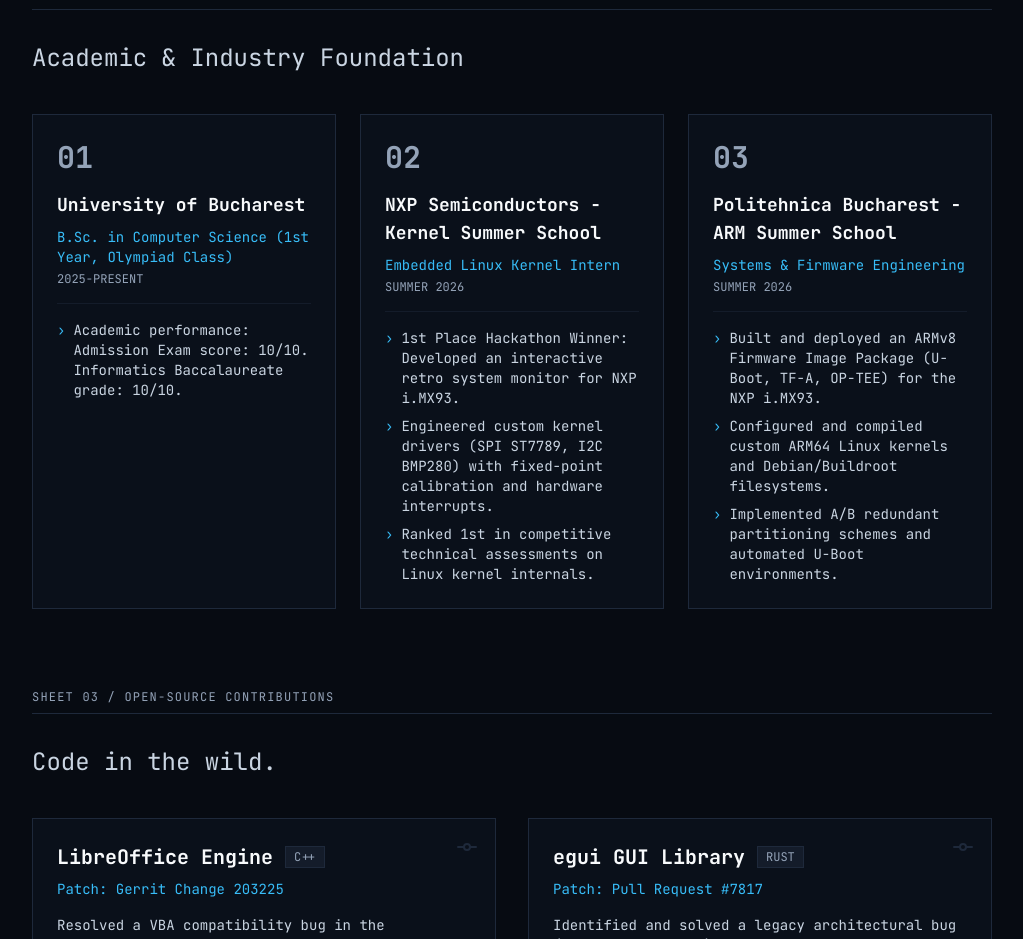
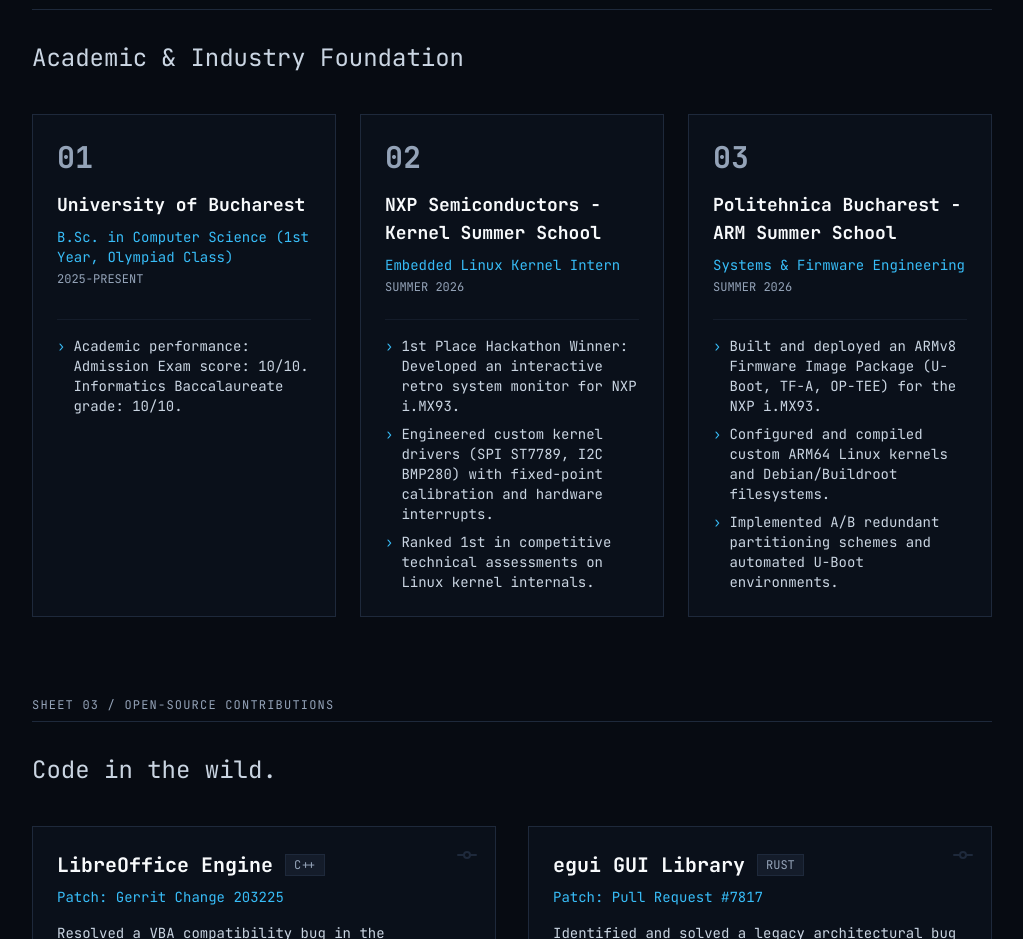
Before and after one commit to belutoni/belutoni.github.io, a Next.js app: page / in a window 1280 px wide. Shown: the part 1380-2319 px from the top of the page, without its empty margins (128-1151 px from the left). Built offline with nearby package versions, Linux system fonts and the light colour scheme.

Commit message:
Add min-height to header to align dividers exactly

```diff
--- a/src/components/Sheet02Experience.tsx
+++ b/src/components/Sheet02Experience.tsx
@@ -44,6 +44,7 @@
       <div className="grid grid-cols-1 lg:grid-cols-3 gap-6">
         {experiences.map((exp) => (
           <div key={exp.id} className="border border-slate-border p-6 flex flex-col h-full hover:border-slate-500 transition-colors bg-[#0a101a] group">
+            <div className="flex flex-col lg:min-h-[180px]">
               <div className="text-3xl font-bold text-slate-muted group-hover:text-foreground transition-colors mb-4">
                 {exp.id}
               </div>
@@ -54,6 +55,7 @@
 
               <div className="text-accent-teal text-sm mb-1">{exp.role}</div>
               <div className="text-slate-muted text-xs mb-4 uppercase">{exp.period}</div>
+            </div>
 
             <ul className="text-sm text-slate-300 pt-4 border-t border-slate-border/50 list-none space-y-2">
               {exp.metrics.map((metric, idx) => (
```
Lines whose indentation alone changed are shown as unchanged.
